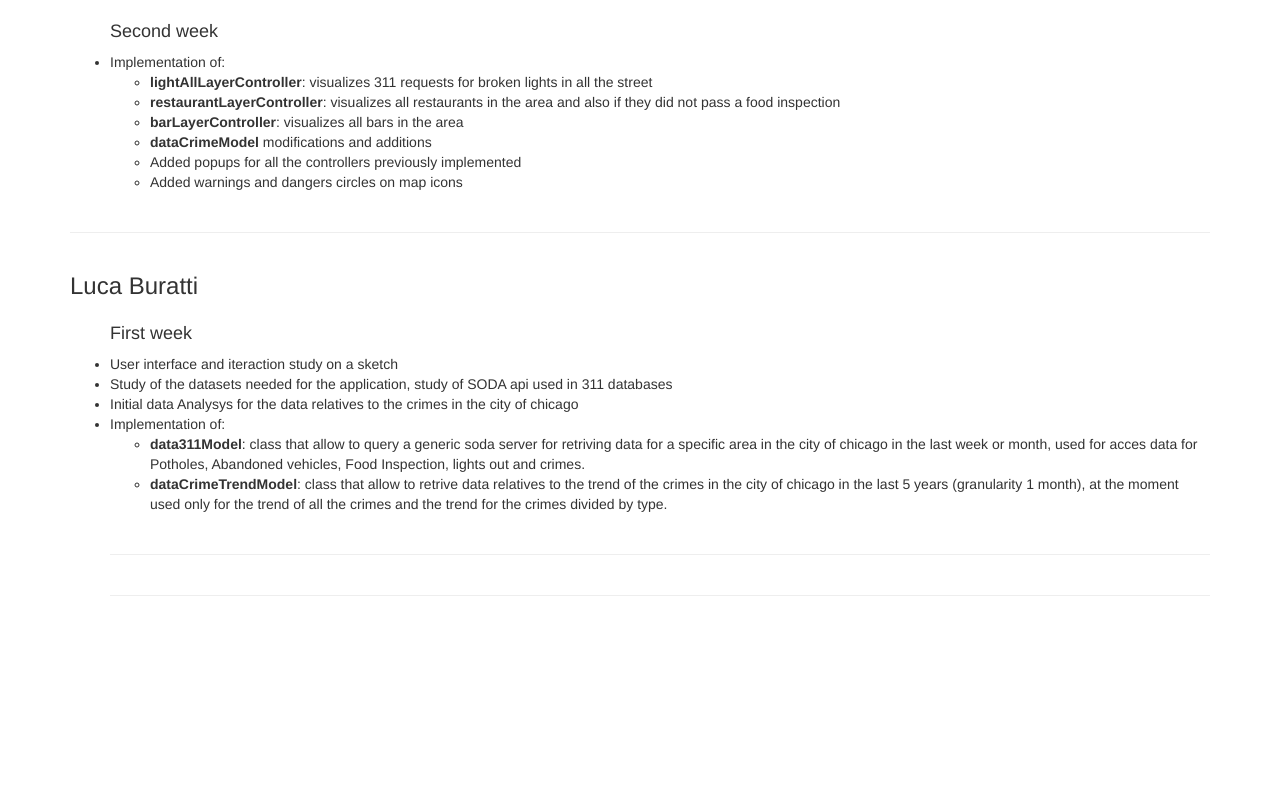
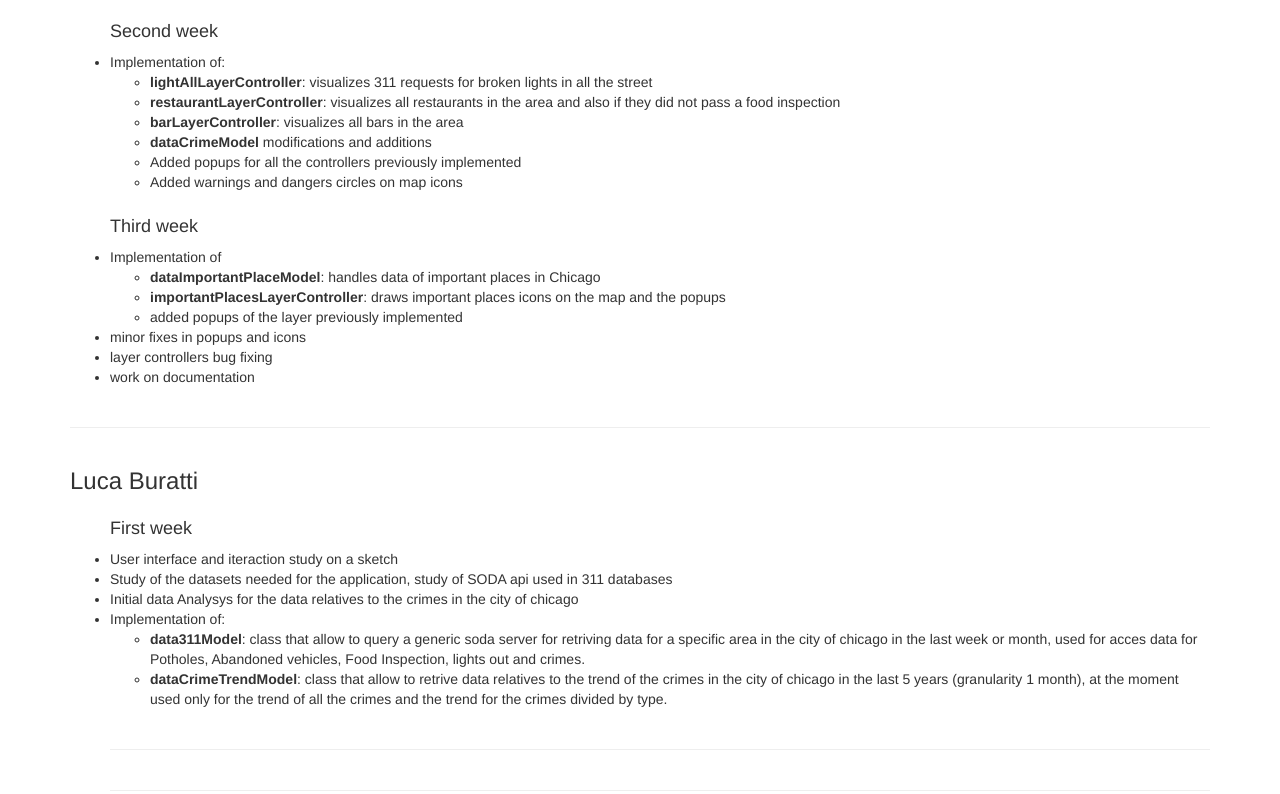
Before and after one commit to dario-ca/right-here-right-now, a plain HTML site: page progress.html in a window 1280 px wide. Shown: the part 1757-2551 px from the top of the page. Before the commit the page ends 2393 px from the top, so only its background shows below. Drawn offline with Linux system fonts and the light colour scheme.

Commit message:
third week dario

```diff
--- a/progress.html
+++ b/progress.html
@@ -141,8 +141,16 @@
                 <li>Added popups for all the controllers previously implemented</li>
                 <li>Added warnings and dangers circles on map icons</li>
             </ul>
-            <!--<h4>Third week</h4>
-            <h4>Fourth week</h4>-->
+            <h4>Third week</h4>
+            <li>Implementation of</li>
+            <ul>
+                <li><strong>dataImportantPlaceModel</strong>: handles data of important places in Chicago</li>
+                <li><strong>importantPlacesLayerController</strong>: draws important places icons on the map and the popups</li>
+                <li>added popups of the layer previously implemented</li>
+            </ul>
+            <li>minor fixes in popups and icons</li>
+            <li>layer controllers bug fixing</li>
+            <li>work on documentation</li>
         </ul>
 
         <hr>
```
